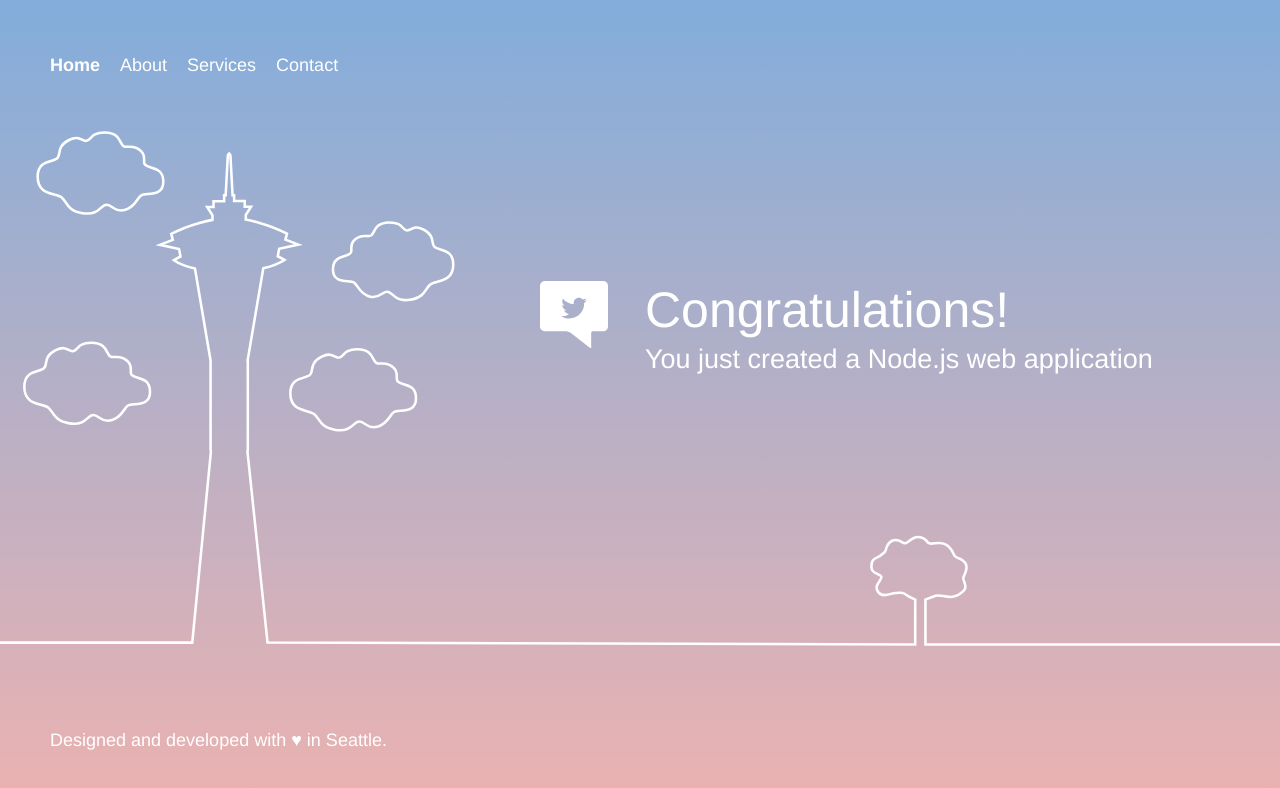
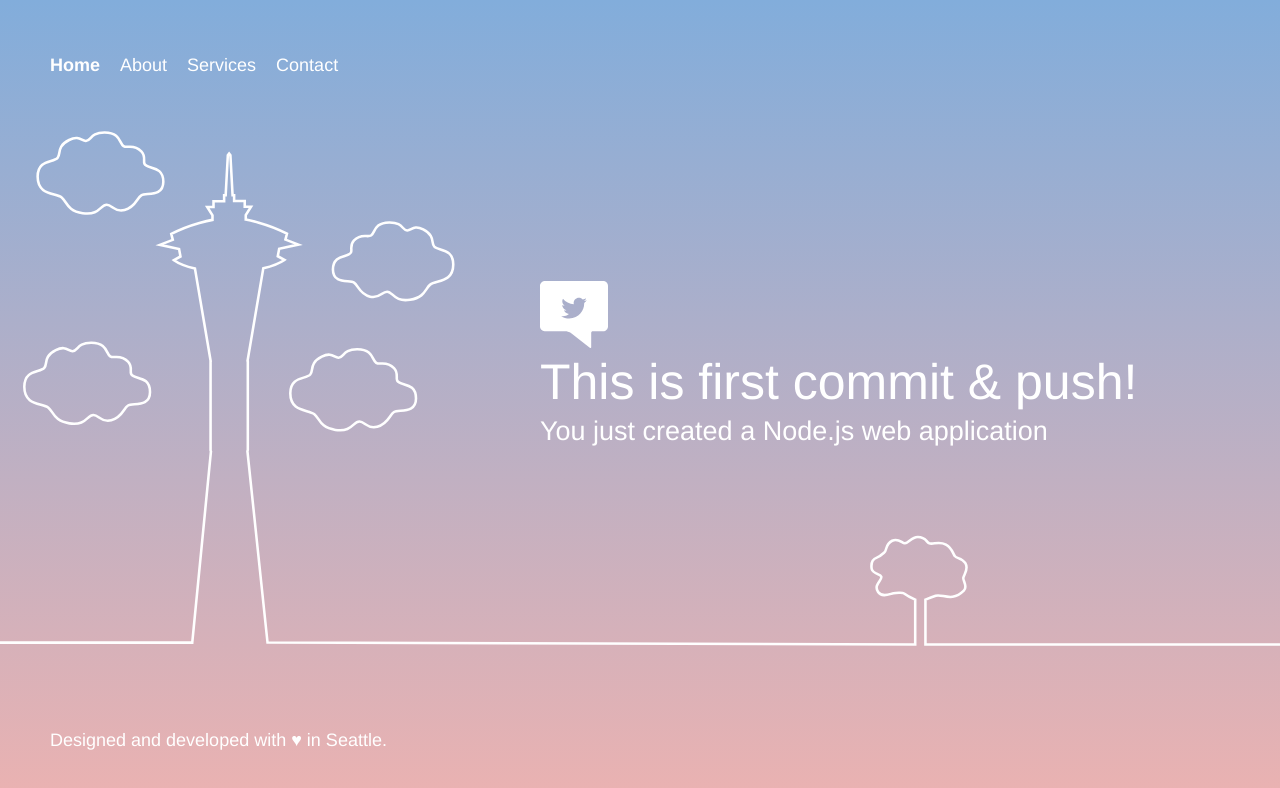
Before and after one commit to navin-altbalaji/codeStarFirstApp, a website: page public/index.html in a window 1280 px wide. Drawn offline with Linux system fonts and the light colour scheme.

Commit message:
first commit

```diff
--- a/public/index.html
+++ b/public/index.html
@@ -58,7 +58,7 @@
         <div class="message">
             <a class="twitter-link" href="http://twitter.com/home/?status=I%20created%20a%20project%20with%20AWS%20CodeStar!%20%23AWS%20%23AWSCodeStar%20https%3A%2F%2Faws.amazon.com%2Fcodestar"><img src="img/tweet.svg" /></a>
             <div class="text">
-                <h1>Congratulations!</h1>
+                <h1>This is first commit & push!</h1>
                 <h2>You just created a Node.js web application</h2>
             </div>
         </div>
```
